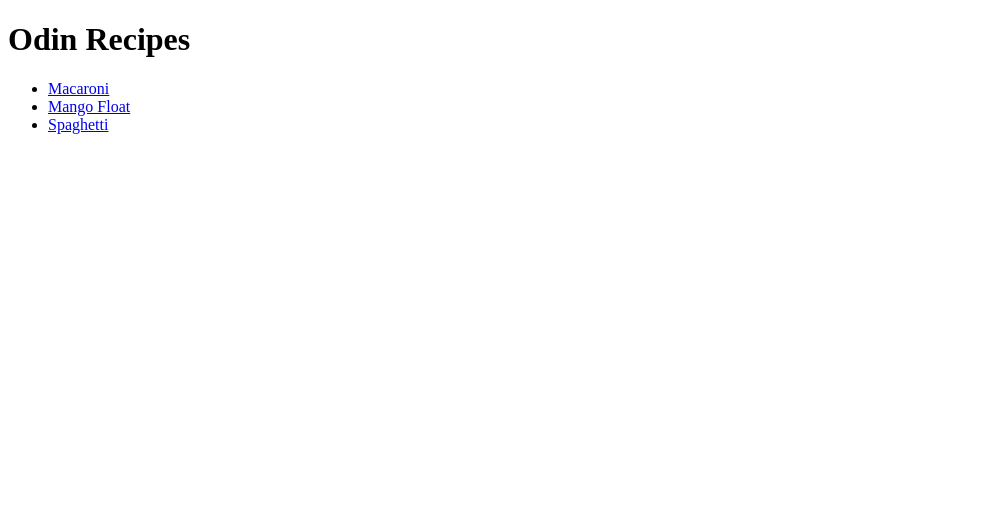
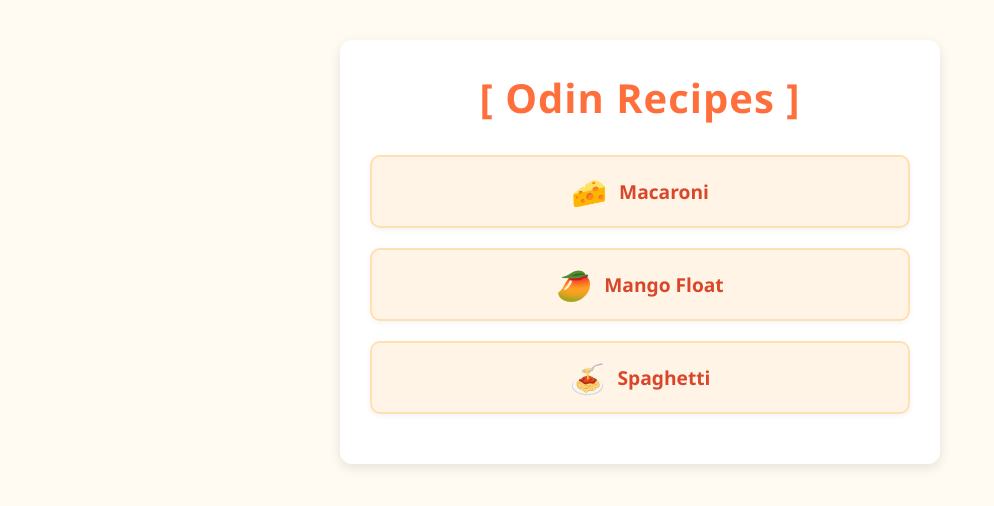
Before and after one commit to AlexanderTheBored/odin-recipes, a plain HTML site: page index.html in a window 1280 px wide. Shown: the whole page, without its empty margins (0-994 px from the left). Drawn offline with Linux system fonts and the light colour scheme.

Commit message:
Index css example, use this as a basis

```diff
--- /dev/null
+++ b/css/index.css
@@ -0,0 +1,74 @@
+/* css/index.css */
+
+/* Reset */
+* {
+  margin: 0;
+  padding: 0;
+  box-sizing: border-box;
+}
+
+body {
+  font-family: 'Segoe UI', Tahoma, Geneva, Verdana, sans-serif;
+  background-color: #fffaf2;
+  color: #333;
+  padding: 40px 20px;
+  display: flex;
+  justify-content: center;
+}
+
+.container {
+  max-width: 600px;
+  width: 100%;
+  background: #fff;
+  padding: 30px;
+  border-radius: 12px;
+  box-shadow: 0 4px 12px rgba(0, 0, 0, 0.1);
+  text-align: center;
+}
+
+h1 {
+  font-size: 2.5em;
+  color: #ff6f3c;
+  margin-bottom: 30px;
+  letter-spacing: 1px;
+  font-weight: 800;
+}
+
+/* Folder-style list */
+.folder-list {
+  list-style: none;
+  padding: 0;
+}
+
+.folder-list li {
+  margin: 20px 0;
+}
+
+.folder-list a {
+  display: flex;
+  align-items: center;
+  justify-content: center;
+  gap: 12px;
+  padding: 15px 20px;
+  background-color: #fff4e6;
+  border: 2px solid #ffe0b2;
+  border-radius: 10px;
+  text-decoration: none;
+  color: #d9472b;
+  font-weight: 600;
+  font-size: 1.2em;
+  box-shadow: 0 2px 6px rgba(0, 0, 0, 0.05);
+  transition: transform 0.2s ease, box-shadow 0.2s ease, background 0.2s ease;
+}
+
+.folder-list a:hover {
+  background-color: #ffe6cc;
+  transform: translateY(-4px) scale(1.03);
+  box-shadow: 0 6px 16px rgba(0, 0, 0, 0.15);
+  color: #a8341e;
+}
+
+/* Folder emoji icon */
+.icon {
+  font-size: 1.5em;
+}
--- a/index.html
+++ b/index.html
@@ -4,13 +4,16 @@
     <meta charset="UTF-8">
     <meta name="viewport" content="width=device-width, initial-scale=1.0">
     <title>Homepage</title>
+    <link rel="stylesheet" href="css/index.css">
 </head>
 <body>
-    <h1>Odin Recipes</h1>
-    <ul>
-    <li><a href="recipes/macaroni.html">Macaroni</a></li>
-    <li><a href="recipes/mangofloat.html">Mango Float</a></li>
-    <li><a href="recipes/spaghetti.html">Spaghetti</a></li>
-    </ul>
+    <div class="container">
+        <h1>[ Odin Recipes ]</h1>
+        <ul class="folder-list">
+            <li><a href="recipes/macaroni.html"><span class="icon">🧀</span> Macaroni</a></li>
+            <li><a href="recipes/mangofloat.html"><span class="icon">🥭</span> Mango Float</a></li>
+            <li><a href="recipes/spaghetti.html"><span class="icon">🍝</span> Spaghetti</a></li>
+        </ul>
+    </div>
 </body>
 </html>
```
